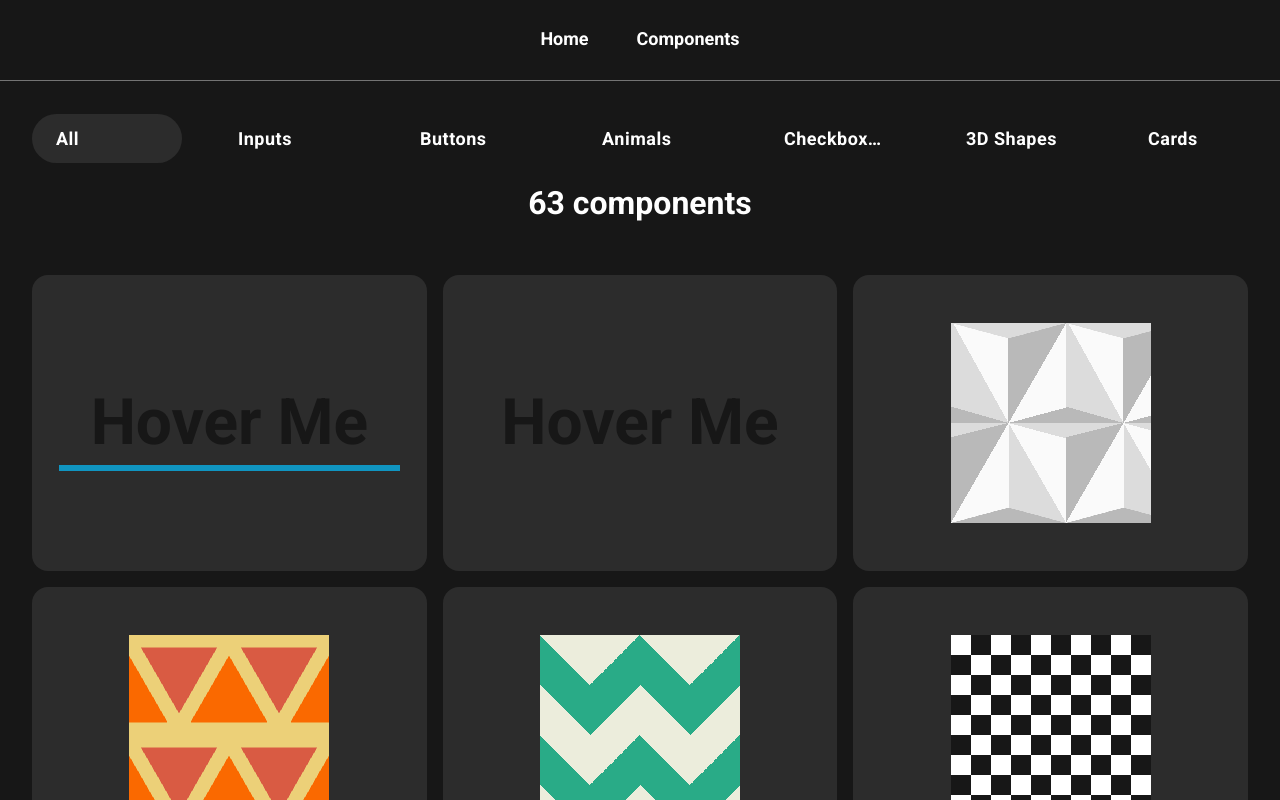
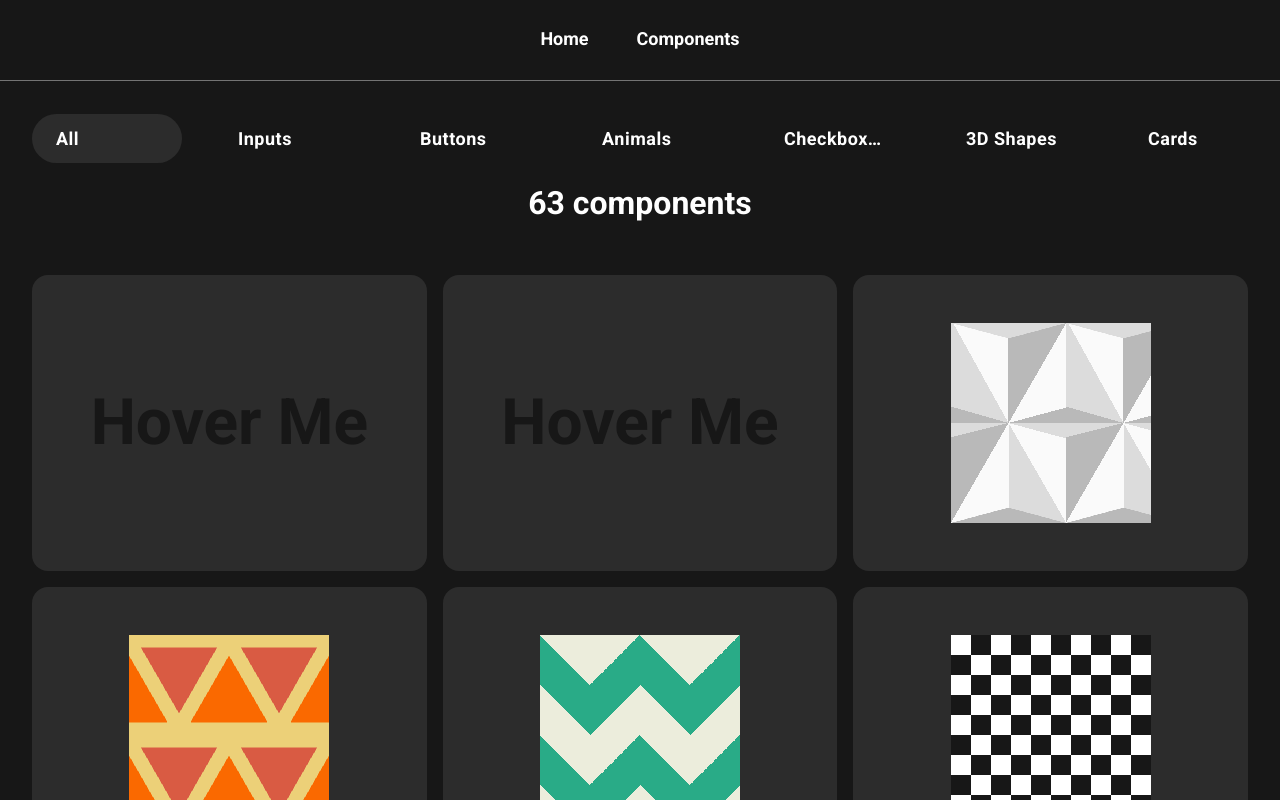
Before and after one commit to arishem51/iuniverse, a React (Vite) app: page /all in a window 1280 px wide. Shown: the top 800 px of the page. Built offline with nearby package versions, Linux system fonts and the light colour scheme.

Commit message:
feat: text animation

```diff
--- a/src/components/ListComponent/Text/TextHover.tsx
+++ b/src/components/ListComponent/Text/TextHover.tsx
@@ -2,13 +2,14 @@ import React from "react";
 import styled from "styled-components";
 
 const Text = styled.h1`
+  padding: 0 0.1em;
   font-size: 4em;
-  padding: 0 0.5em;
   color: var(--color-dark);
   background: linear-gradient(#1095c1 0 0) no-repeat;
   background-size: 0 100%;
   transition: background-size 0.3s, color 0.3s;
   cursor: pointer;
+  white-space: nowrap;
   :hover {
     background-position: right;
     background-size: 100% 100%;
--- a/src/components/ListComponent/Text/TextHoverTwo.tsx
+++ b/src/components/ListComponent/Text/TextHoverTwo.tsx
@@ -2,14 +2,29 @@ import React from "react";
 import styled from "styled-components";
 
 const Text = styled.h1`
-  display: block;
+  --duration: 0.3s;
+  --bg-position-delay: 0s;
+  --color-delay: 0s;
+  --bg-size-delay: var(--duration);
+  padding: 0 0.1em;
   font-size: 4em;
-  padding: 0 0.5em;
   color: var(--color-dark);
   background: linear-gradient(#1095c1 0 0) no-repeat;
   background-position: 0 1.4em;
-  background-size: 100% 100%;
+  background-size: 0 100%;
+  transition: background-position var(--duration) var(--bg-position-delay),
+    background-size var(--duration) var(--bg-size-delay),
+    color var(--duration) var(--color-delay);
   cursor: pointer;
+  white-space: nowrap;
+  :hover {
+    --bg-position-delay: var(--duration);
+    --bg-size-delay: 0s;
+    --color-delay: var(--duration);
+    background-position: 0 0;
+    background-size: 100% 100%;
+    color: var(--color-white);
+  }
 `;
 
 export default function TextHoverTwo() {
```
